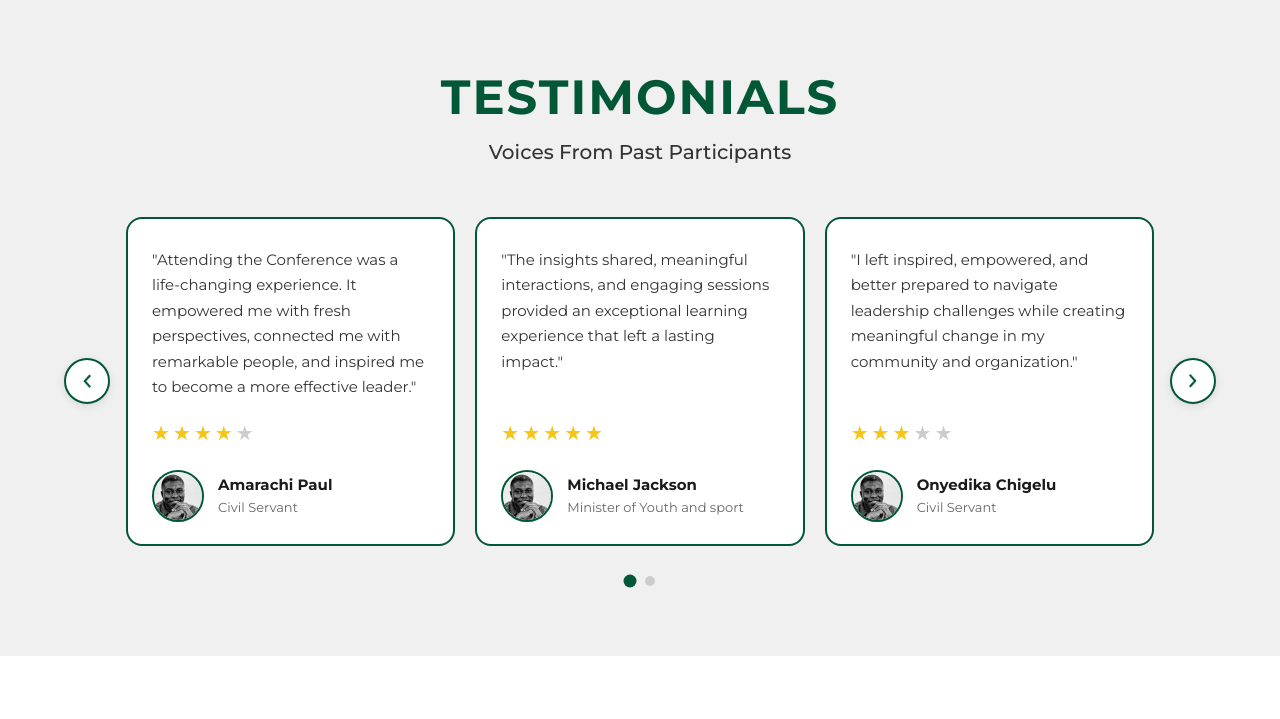
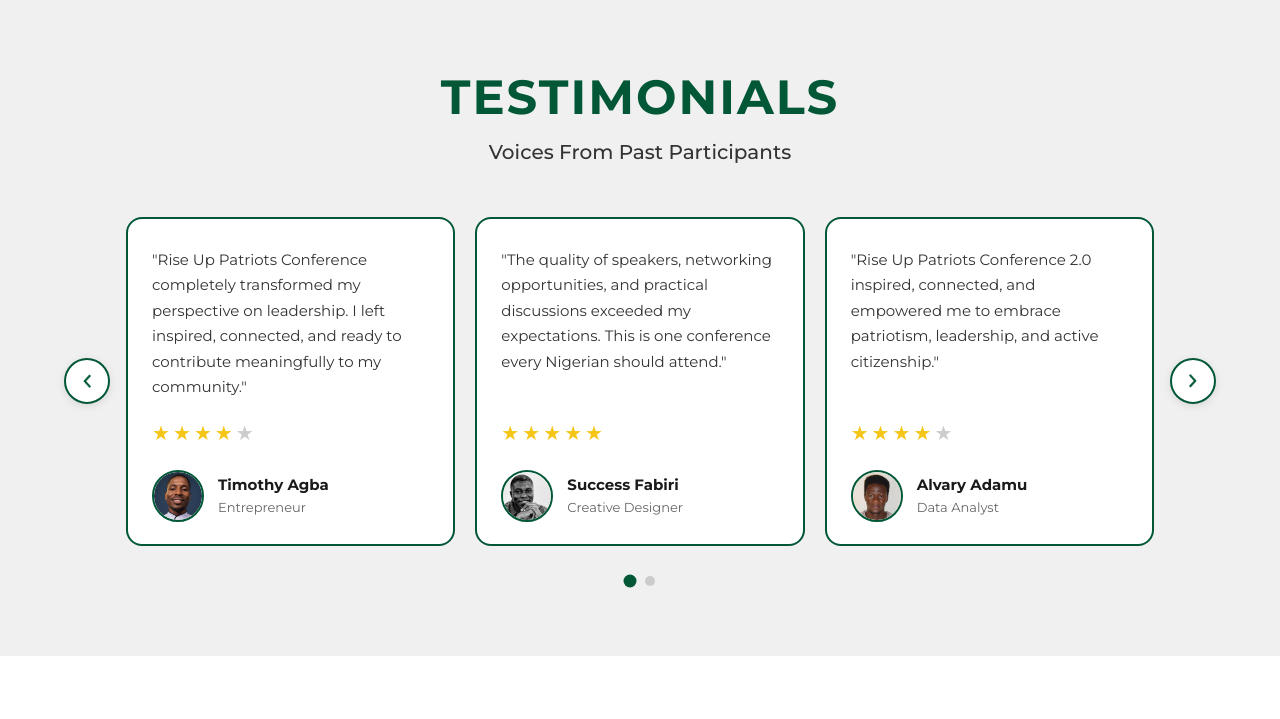
Before and after one commit to Rheno001/Rise-Up-Patriots-2.0, a PHP site: page / in a window 1280 px wide. Shown: the part 3530-4249 px from the top of the page. Run offline with PHP 8.4, Linux system fonts and the light colour scheme; some libraries are stand-ins or nearby versions.

Commit message:
updates for 3.0

```diff
--- a/index.html
+++ b/index.html
@@ -366,60 +366,97 @@
                 <div class="testimonials-track-container">
                     <div class="testimonials-track" id="testimonialsTrack">
 
-                        <!-- Card 1 -->
+                        <!-- Card 1: Timothy Agba -->
                         <div class="testimonial-card active-card">
-                            <p class="testimonial-quote">"Attending the Conference was a life-changing experience. It
-                                empowered me with fresh perspectives, connected me with remarkable people, and inspired
-                                me to become a more effective leader."</p>
+                            <p class="testimonial-quote">"Rise Up Patriots Conference completely transformed my perspective on leadership. I left inspired, connected, and ready to contribute meaningfully to my community."</p>
                             <div class="testimonial-stars">
-                                <span class="star filled">★</span><span class="star filled">★</span><span
-                                    class="star filled">★</span><span class="star filled">★</span><span
-                                    class="star">★</span>
+                                <span class="star filled">★</span><span class="star filled">★</span><span class="star filled">★</span><span class="star filled">★</span><span class="star">★</span>
                             </div>
                             <div class="testimonial-author">
                                 <div class="testimonial-avatar">
-                                    <img src="assets/success.png" alt="Amarachi Paul">
+                                    <img src="assets/Timothy.png" alt="Timothy Agba">
                                 </div>
                                 <div class="testimonial-info">
-                                    <strong>Amarachi Paul</strong>
-                                    <span>Civil Servant</span>
+                                    <strong>Timothy Agba</strong>
+                                    <span>Entrepreneur</span>
                                 </div>
                             </div>
                         </div>
 
-                        <!-- Card 2 -->
+                        <!-- Card 2: Success Fabiri -->
                         <div class="testimonial-card active-card">
-                            <p class="testimonial-quote">"The insights shared, meaningful interactions, and engaging
-                                sessions provided an exceptional learning experience that left a lasting impact."</p>
+                            <p class="testimonial-quote">"The quality of speakers, networking opportunities, and practical discussions exceeded my expectations. This is one conference every Nigerian should attend."</p>
                             <div class="testimonial-stars">
-                                <span class="star filled">★</span><span class="star filled">★</span><span
-                                    class="star filled">★</span><span class="star filled">★</span><span
-                                    class="star filled">★</span>
+                                <span class="star filled">★</span><span class="star filled">★</span><span class="star filled">★</span><span class="star filled">★</span><span class="star filled">★</span>
                             </div>
                             <div class="testimonial-author">
                                 <div class="testimonial-avatar">
-                                    <img src="assets/success.png" alt="Michael Jackson">
+                                    <img src="assets/success.png" alt="Success Fabiri">
                                 </div>
                                 <div class="testimonial-info">
-                                    <strong>Michael Jackson</strong>
-                                    <span>Minister of Youth and sport</span>
+                                    <strong>Success Fabiri</strong>
+                                    <span>Creative Designer</span>
                                 </div>
                             </div>
                         </div>
 
-                        <!-- Card 3 -->
+                        <!-- Card 3: Alvary Adamu -->
                         <div class="testimonial-card active-card">
-                            <p class="testimonial-quote">"I left inspired, empowered, and better prepared to navigate
-                                leadership challenges while creating meaningful change in my community and
-                                organization."</p>
+                            <p class="testimonial-quote">"Rise Up Patriots Conference 2.0 inspired, connected, and empowered me to embrace patriotism, leadership, and active citizenship."</p>
                             <div class="testimonial-stars">
-                                <span class="star filled">★</span><span class="star filled">★</span><span
-                                    class="star filled">★</span><span class="star">★</span><span class="star">★</span>
+                                <span class="star filled">★</span><span class="star filled">★</span><span class="star filled">★</span><span class="star filled">★</span><span class="star">★</span>
                             </div>
                             <div class="testimonial-author">
                                 <div class="testimonial-avatar">
-                                    <img src="assets/success.png" alt="Onyedika Chigelu">
+                                    <img src="assets/Alvary.png" alt="Alvary Adamu">
                                 </div>
+                                <div class="testimonial-info">
+                                    <strong>Alvary Adamu</strong>
+                                    <span>Data Analyst</span>
+                                </div>
+                            </div>
+                        </div>
+
+                        <!-- Card 4: Ayomide Adeyemo -->
+                        <div class="testimonial-card">
+                            <p class="testimonial-quote">"Attending the Conference was a life-changing experience. It empowered me with fresh perspectives, connected me with remarkable people, and inspired me to become a more effective leader."</p>
+                            <div class="testimonial-stars">
+                                <span class="star filled">★</span><span class="star filled">★</span><span class="star filled">★</span><span class="star filled">★</span><span class="star">★</span>
+                            </div>
+                            <div class="testimonial-author">
+                                <div class="testimonial-avatar">
+                                    <img src="assets/Ayomide.png" alt="Ayomide Adeyemo">
+                                </div>
+                                <div class="testimonial-info">
+                                    <strong>Ayomide Adeyemo</strong>
+                                    <span>Web Development</span>
+                                </div>
+                            </div>
+                        </div>
+
+                        <!-- Card 5: Michael Oliseh (blank avatar) -->
+                        <div class="testimonial-card">
+                            <p class="testimonial-quote">"I left the conference more informed, motivated and committed to projecting a positive image of Nigeria. Kudos to URNI for organizing such a transformative event."</p>
+                            <div class="testimonial-stars">
+                                <span class="star filled">★</span><span class="star filled">★</span><span class="star filled">★</span><span class="star filled">★</span><span class="star filled">★</span>
+                            </div>
+                            <div class="testimonial-author">
+                                <div class="testimonial-avatar testimonial-avatar-blank"></div>
+                                <div class="testimonial-info">
+                                    <strong>Michael Oliseh</strong>
+                                    <span>Media Professional</span>
+                                </div>
+                            </div>
+                        </div>
+
+                        <!-- Card 6: Onyedika Chigelu (blank avatar) -->
+                        <div class="testimonial-card">
+                            <p class="testimonial-quote">"For me, attending the conference left me inpired, empowered, and better prepared to navigate leadership challenges while creating meaningful change in my community and organization."</p>
+                            <div class="testimonial-stars">
+                                <span class="star filled">★</span><span class="star filled">★</span><span class="star filled">★</span><span class="star">★</span><span class="star">★</span>
+                            </div>
+                            <div class="testimonial-author">
+                                <div class="testimonial-avatar testimonial-avatar-blank"></div>
                                 <div class="testimonial-info">
                                     <strong>Onyedika Chigelu</strong>
                                     <span>Civil Servant</span>
@@ -427,65 +464,6 @@
                             </div>
                         </div>
 
-                        <!-- Card 4 -->
-                        <div class="testimonial-card">
-                            <p class="testimonial-quote">"An extraordinary gathering of patriots. The discussions were
-                                deep, impactful, and gave me a renewed sense of purpose for nation-building."</p>
-                            <div class="testimonial-stars">
-                                <span class="star filled">★</span><span class="star filled">★</span><span
-                                    class="star filled">★</span><span class="star filled">★</span><span
-                                    class="star filled">★</span>
-                            </div>
-                            <div class="testimonial-author">
-                                <div class="testimonial-avatar">
-                                    <img src="assets/success.png" alt="Emeka Nwachukwu">
-                                </div>
-                                <div class="testimonial-info">
-                                    <strong>Emeka Nwachukwu</strong>
-                                    <span>Entrepreneur</span>
-                                </div>
-                            </div>
-                        </div>
-
-                        <!-- Card 5 -->
-                        <div class="testimonial-card">
-                            <p class="testimonial-quote">"The conference brought together brilliant minds passionate
-                                about Nigeria's future. I left with actionable ideas and lifelong connections."</p>
-                            <div class="testimonial-stars">
-                                <span class="star filled">★</span><span class="star filled">★</span><span
-                                    class="star filled">★</span><span class="star filled">★</span><span
-                                    class="star">★</span>
-                            </div>
-                            <div class="testimonial-author">
-                                <div class="testimonial-avatar">
-                                    <img src="assets/success.png" alt="Fatima Bello">
-                                </div>
-                                <div class="testimonial-info">
-                                    <strong>Fatima Bello</strong>
-                                    <span>Media Professional</span>
-                                </div>
-                            </div>
-                        </div>
-
-                        <!-- Card 6 -->
-                        <div class="testimonial-card">
-                            <p class="testimonial-quote">"A must-attend for every young Nigerian. The energy, the
-                                speakers, and the conversations all pointed toward one thing — a brighter Nigeria."</p>
-                            <div class="testimonial-stars">
-                                <span class="star filled">★</span><span class="star filled">★</span><span
-                                    class="star filled">★</span><span class="star filled">★</span><span
-                                    class="star filled">★</span>
-                            </div>
-                            <div class="testimonial-author">
-                                <div class="testimonial-avatar">
-                                    <img src="assets/success.png" alt="Chidi Okonkwo">
-                                </div>
-                                <div class="testimonial-info">
-                                    <strong>Chidi Okonkwo</strong>
-                                    <span>Youth Advocate</span>
-                                </div>
-                            </div>
-                        </div>
 
                     </div><!-- end track -->
                 </div><!-- end track-container -->
```
Also changed, not shown: style.css (+62 -9 lines), assets/Alvary.png (added), assets/Ayomide.png (added), assets/Timothy.png (added).
